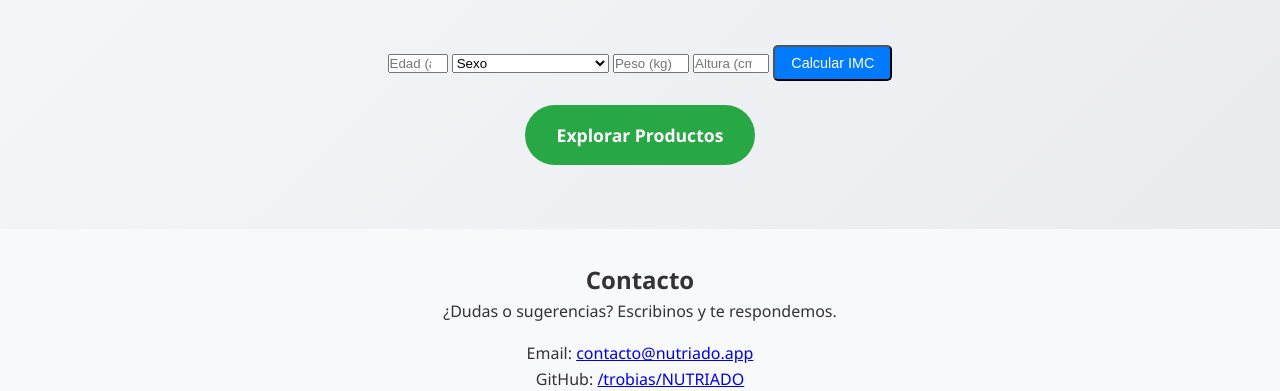
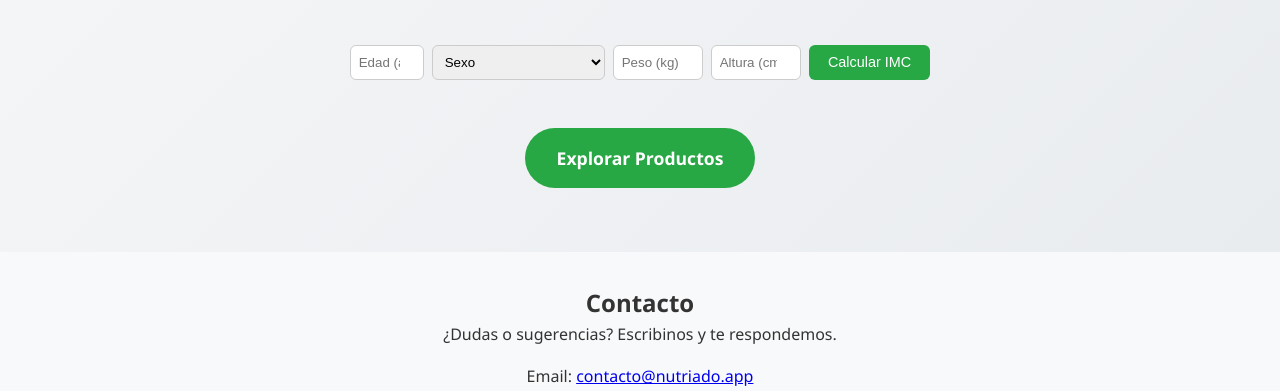
Before and after one commit to trobias/NUTRIADO, a website: page public/index.html in a window 1280 px wide. Shown: the part 709-1100 px from the top of the page. Drawn offline with Linux system fonts and the light colour scheme.

Commit message:
Add styles for chat and user form components

```diff
--- a/public/styles.css
+++ b/public/styles.css
@@ -276,3 +276,33 @@ body{
    ========================= */
 .ia-highlight{ color: var(--primary-orange); }
 .main-logo{ margin-bottom: 2rem; }
+
+.chat-center {
+  margin: 2rem auto;
+  max-width: 600px;
+  width: 100%;
+  position: static; /* quita fixed */
+}
+.user-form {
+  display: flex;
+  flex-wrap: wrap;
+  gap: 0.5rem;
+  justify-content: center;
+  margin-bottom: 1.5rem;
+}
+.user-form input, .user-form select {
+  padding: 0.5rem;
+  border-radius: 6px;
+  border: 1px solid #ccc;
+}
+.user-form button {
+  background: var(--primary-green);
+  color: white;
+  padding: 0.5rem 1.2rem;
+  border: none;
+  border-radius: 6px;
+  cursor: pointer;
+}
+.user-form button:hover {
+  background: #218838;
+}
```
